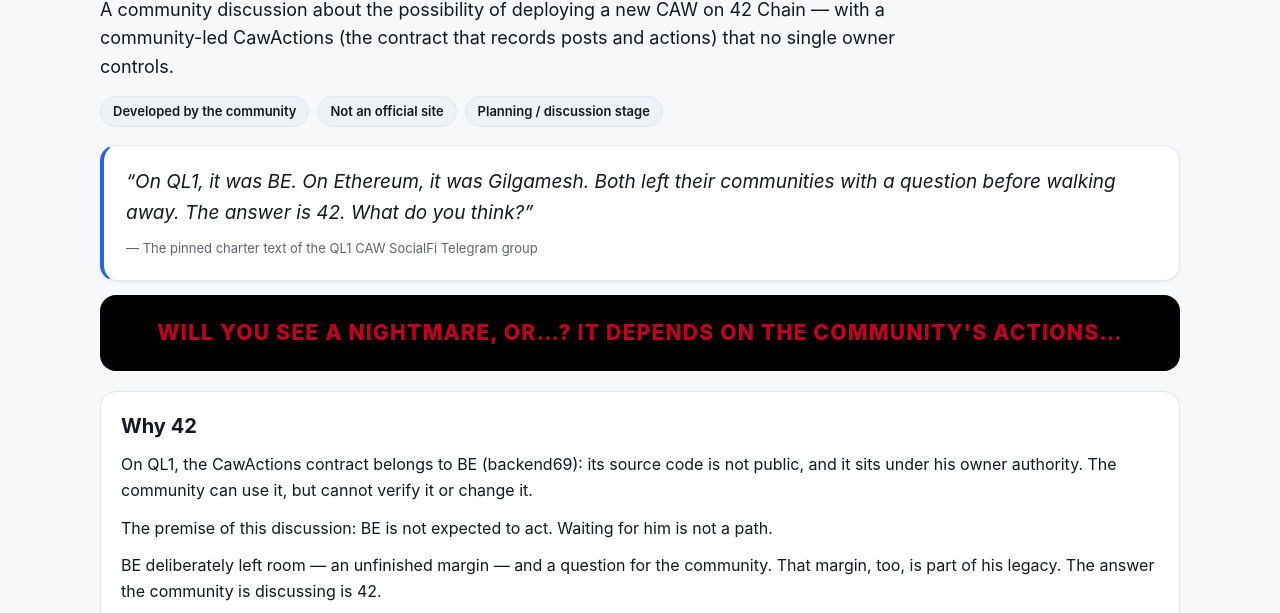
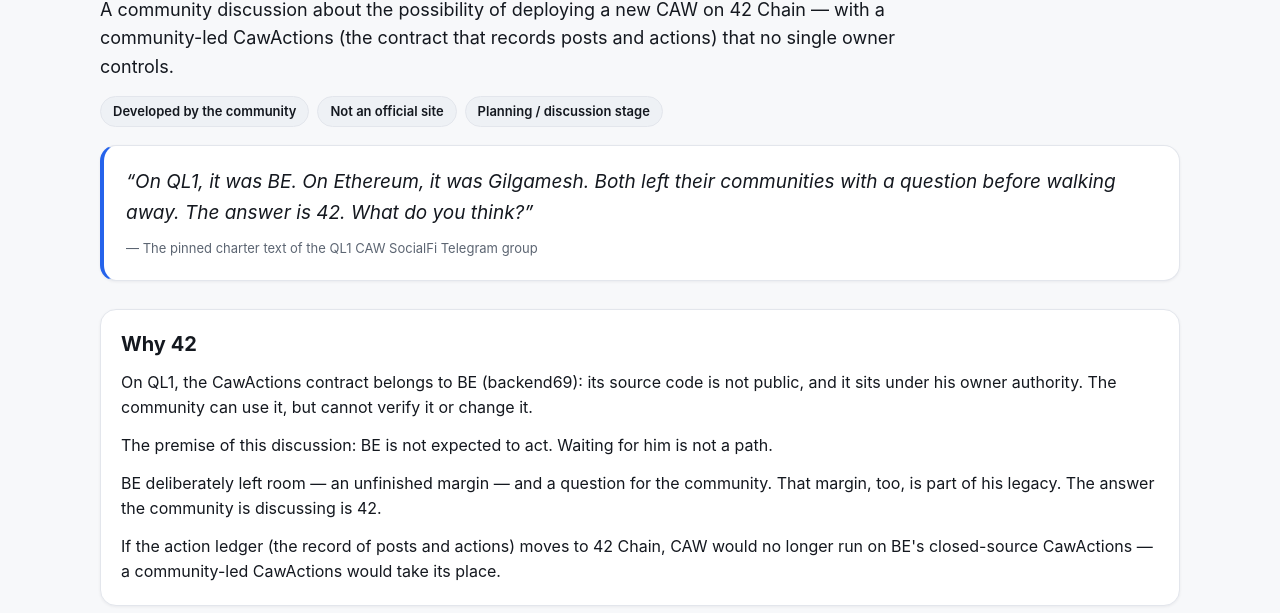
Before and after one commit to QL1-Infinite42-Guppy-Histoire/caw-on-42, a plain HTML site: page index.html in a window 1280 px wide. Shown: the part 153-766 px from the top of the page. Drawn offline with Linux system fonts and the light colour scheme.

Commit message:
Revert the nightmare line (it belongs on its own teaser site, not here)

```diff
--- a/index.html
+++ b/index.html
@@ -60,12 +60,6 @@
   }
   blockquote.charter footer { max-width:none; padding:0; margin-top:10px;
     font-size:13px; color:var(--muted); font-style:normal; }
-  .nightmare {
-    margin:14px 0 8px; padding:22px; background:#000; border-radius:16px;
-    text-align:center; color:#c00020; font-size:21px; font-weight:800;
-    letter-spacing:.06em; line-height:1.55;
-  }
-  @media (max-width:640px) { .nightmare { font-size:18px; padding:18px 14px; } }
   section.card {
     background:var(--card); border:1px solid var(--line); border-radius:16px;
     padding:20px; margin:16px 0; box-shadow:var(--shadow);
@@ -140,7 +134,6 @@
       before walking away. The answer is 42. What do you think?”
       <footer>— The pinned charter text of the QL1 CAW SocialFi Telegram group</footer>
     </blockquote>
-    <p class="nightmare">WILL YOU SEE A NIGHTMARE, OR…? IT DEPENDS ON THE COMMUNITY'S ACTIONS…</p>
   </div>
 
   <section class="card">
@@ -249,7 +242,6 @@
       答えは 42。あなたはどう思う？」
       <footer>— QL1 CAW SocialFi Telegram グループにピン留めされた綱領文</footer>
     </blockquote>
-    <p class="nightmare">WILL YOU SEE A NIGHTMARE, OR…? IT DEPENDS ON THE COMMUNITY'S ACTIONS…</p>
   </div>
 
   <section class="card">
```
